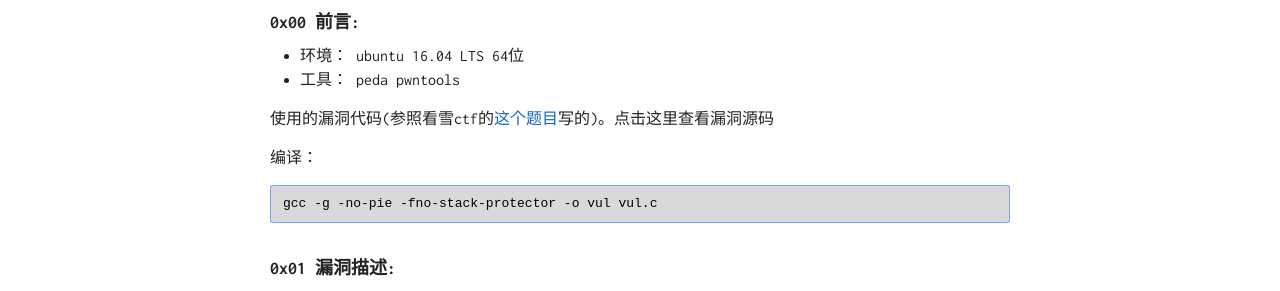
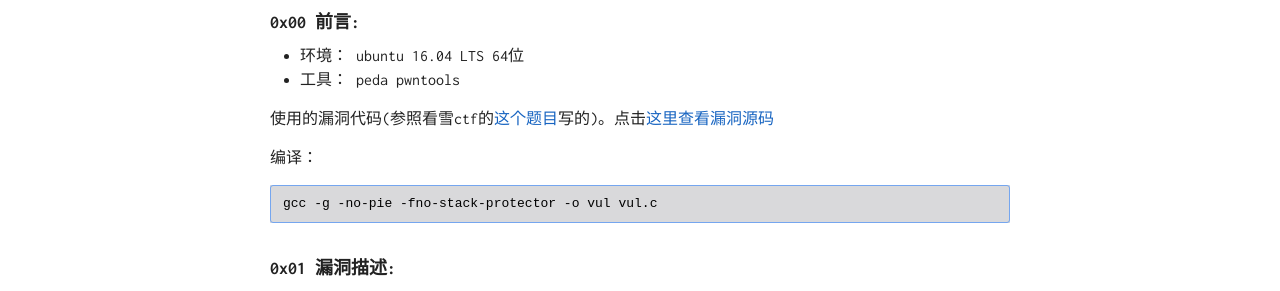
Before and after one commit to pench3r/OldBlog, a Jekyll site: the page built from _posts/2018-04-10-linux-heap-exploit-double-free.md, in a window 1280 px wide and 900 px high. Shown: the part 193-484 px from the top of the window. Built offline with Jekyll 4.4.1, drawn with Linux system fonts in a browser that asks for light colours; comment, search, counter and statistics services are not loaded; part of the change alters nothing that is shown.

```diff
--- a/_posts/2018-04-10-linux-heap-exploit-double-free.md
+++ b/_posts/2018-04-10-linux-heap-exploit-double-free.md
@@ -8,7 +8,7 @@ title: "linux堆溢出漏洞之double free"
 - 环境： ubuntu 16.04 LTS 64位
 - 工具： peda pwntools
 
-使用的漏洞代码(参照看雪ctf的[这个题目](https://ctf.pediy.com/game-fight-34.htm)写的)。点击这里查看漏洞源码
+使用的漏洞代码(参照看雪ctf的[这个题目](https://ctf.pediy.com/game-fight-34.htm)写的)。点击[这里查看漏洞源码](https://raw.githubusercontent.com/pench3r/Program-Study/master/c/VulDemo/double2free.c)
 
 编译：
 
```
